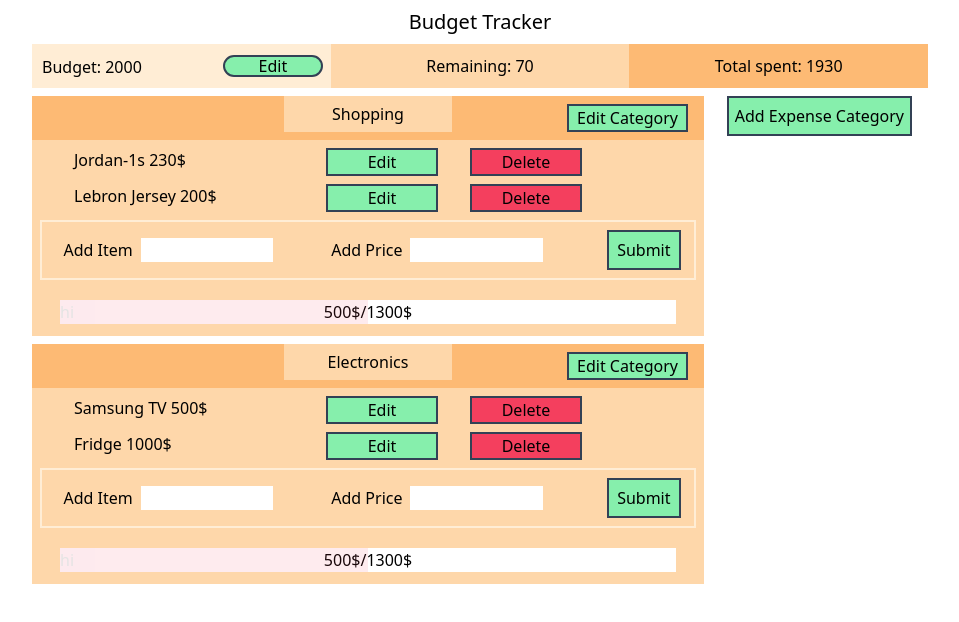
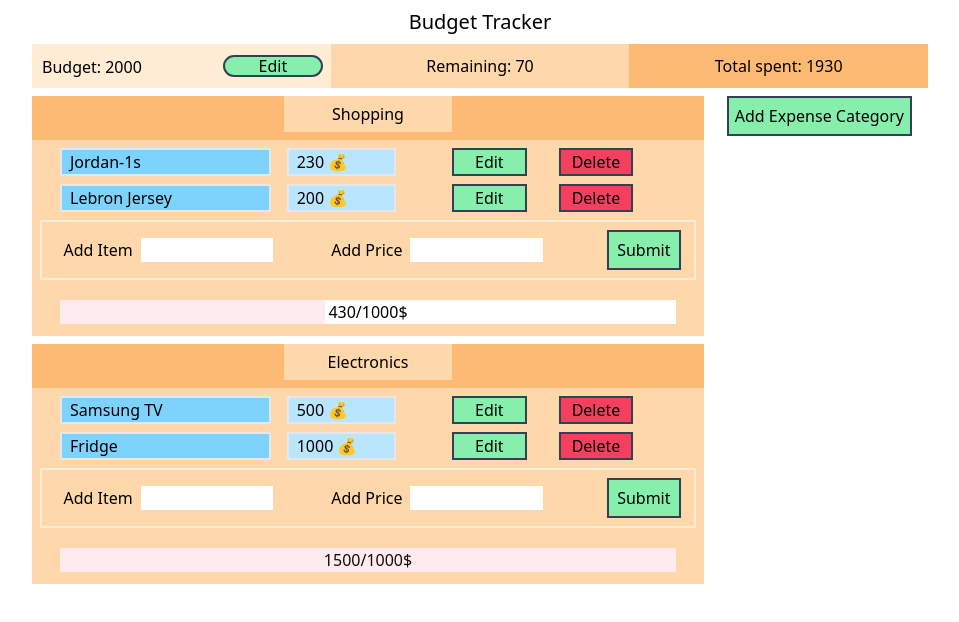
Before and after one commit to sw2003/BudgetApp, a React (Create React App) app: page / in a window 1280 px wide. Shown: the top 622 px of the page, without its empty margins (160-1119 px from the left). Built offline with nearby package versions, Linux system fonts and the light colour scheme; the HTML template or start-up script is replaced by a standard one.

Commit message:
edit delete buttons

```diff
--- a/package.json
+++ b/package.json
@@ -7,6 +7,7 @@
     "@testing-library/react": "^13.4.0",
     "@testing-library/user-event": "^13.5.0",
     "bootstrap": "^5.3.0",
+    "nanoid": "^4.0.2",
     "react": "^18.2.0",
     "react-dom": "^18.2.0",
     "react-icons": "^4.9.0",
--- a/src/App.js
+++ b/src/App.js
@@ -2,6 +2,7 @@ import React, { useState } from 'react';
 import Tab from './components/tab';
 import ExpenseCatagoryForm from './components/expenseCatagoryForm';
 import ExpenseCatItem from './components/expenseCatItem';
+
 
 const tabList = [
 	{ key: "tab-1", bg_color: "bg-orange-100", text: "Budget: " },
@@ -39,15 +40,62 @@ const App = ({Data}) => {
 	function addExpense(category, name, price){
 		for (let i = 0; i<data.length; i++){
 			if (data[i].Category === category){
+
 				let dataCopy = [...data];
 
 				let itemsList = data[i].Items;
 				itemsList.push({name: name, cost: price})
 
+				let num = parseFloat(price);
+				setTotalSpent(totalSpent + num);
+				setRemaining(remaining - num);
+
 				dataCopy[i].Items = itemsList
 
 				setData(dataCopy);
 			}
+		}
+	}
+
+	function updateEdits(category, name, amount, oldname){
+		for (let i = 0; i<data.length; i++){
+			if (data[i].Category === category){
+				for (let j = 0; j<data[i].Items.length; j++){
+					if (data[i].Items[j].name === oldname){
+						let arrayCopy = [...data];
+						let itemsList = data[i].Items;
+
+						let objectCopy = {...data[i].Items[j], name: name, cost: amount}
+						arrayCopy[i].Items[j] = objectCopy
+
+						setData(arrayCopy);
+					}
+				}
+			}
+		}
+	}
+
+	function deleteItem(category, name){
+		for (let i = 0; i<data.length; i++){
+			if (data[i].Category === category){
+				let arrayCopy = [...data];
+
+				let updatedItemsArray = data[i].Items.filter((obj)=>{
+					if (obj.name === name){
+
+						setRemaining(remaining + parseFloat(obj.cost));
+						setTotalSpent(totalSpent - parseFloat(obj.cost));
+
+						return false;
+					}
+					return true;
+				})
+
+				arrayCopy[i].Items = updatedItemsArray;
+
+				setData(arrayCopy);
+			}
+
 		}
 	}
 
@@ -72,9 +120,12 @@ const App = ({Data}) => {
 			key={obj.Category}
 			Category={obj.Category}
 			Items={obj.Items}
+			Limit={obj.Limit}
 			totalSpent={totalSpent}
 			setTotalSpent={setTotalSpent}
 			addExpense={addExpense}
+			updateEdits={updateEdits}
+			deleteItem={deleteItem}
 		/>
 	})
 
--- /dev/null
+++ b/src/components/editItemForm.js
@@ -0,0 +1,60 @@
+import React, { useState } from 'react';
+import { nanoid } from 'nanoid';
+
+
+export default function ExpenseEditForm(props) {
+    const [isEditing, setEditing] = useState(false);
+    const [itemName, setItemName] = useState('');
+    const [amount, setAmount] = useState('');
+    const [badAmount, setBadAmount] = useState(false);
+
+
+    function onChange(e, setter){
+        if (e.target.id === 'amount'){
+            if (isNaN(e.target.value)){
+                if (!badAmount){
+                    setBadAmount(true);
+                }
+            }
+            else{
+                if (badAmount){
+                    setBadAmount(false);
+                }
+            }
+        }
+        setter(e.target.value);
+    }
+
+    function onSubmit(e){
+        e.preventDefault();
+
+        props.updateEdits(props.category, itemName, amount, props.name);
+    }
+
+    return (
+        <div>
+            <div className='flex justify-around pt-2'>
+                <div className='w-1/2 flex justify-center align-center'>
+                    <div className='mr-2 pl-2 pr-2 w-full border-2 bg-sky-300'>{props.name}</div>
+                    <div className='ml-2 pl-2 pr-2 w-1/2 border-2 bg-sky-200'>{props.cost} 💰</div>
+                </div>
+                <div className='w-1/3'>
+                    <button onClick={() => setEditing(!isEditing)} className='bg-green-300 w-1/3 border-slate-700 border-2'>{isEditing ? 'Cancel' : 'Edit'}</button>
+                    <button onClick={() => props.deleteItem(props.category, props.name)}className='ml-8 bg-rose-500 w-1/3 border-slate-700 border-2'>Delete</button>
+                </div>
+            </div>
+
+            {
+                isEditing &&
+                <form onSubmit={(e)=> onSubmit(e)}>
+                    <div className='w-3/5 flex justify-around mt-2 ml-4'>
+                        <input type='text' placeholder='item name' className='inline-block w-1/2 pl-2 pl-2' value={itemName} onChange={(e)=>onChange(e, setItemName)}></input>
+                        <input type='text' placeholder='amount' className={`inline-block w-1/4 ${badAmount && 'text-rose-300'}`} value={amount} onChange={(e)=>onChange(e, setAmount)} id='amount'></input>
+                        <button className='bg-green-300 p-.5 border-2'>Submit</button>
+                    </div>
+                </form>
+            }
+
+        </div>
+    )
+}
--- a/src/components/expenseCatItem.js
+++ b/src/components/expenseCatItem.js
@@ -1,11 +1,39 @@
 import React, { useState } from 'react';
+import { nanoid } from 'nanoid';
+import ExpenseEditForm from './editItemForm';
+
 
 export default function ExpenseCatItem(props) {
+
+
+    function getBarData(){
+        const limit = props.Limit;
+
+        let counter = 0;
+        for (let i = 0; i<props.Items.length; i++){
+            let cost = parseFloat(props.Items[i].cost);
+            counter += cost;
+        }
+
+        const percent = Math.floor((counter/limit) * 100);
+
+        return [percent, counter];
+    }
+
+    const percent = getBarData()[0];
+    const count = getBarData()[1];
+
+
+
+    const [barStyle, setBarStyle] = useState({width: `${percent >= 100 ? '100': percent}%`})
+
     const [submitValid, setSubmitValid] = useState(true);
     const [addPriceValid, setAddPriceValid] = useState(true);
     const [addPrice, setAddPrice] = useState("");
 
     const [AddItemText, setAddItemText] = useState("");
+
+    const [counter, setCounter] = useState(count);
 
     function onChange(e, state, setterValid, setterValue){
         if (setterValid){
@@ -27,25 +55,29 @@ export default function ExpenseCatItem(props) {
         e.preventDefault();
 
         if (AddItemText !== '' && addPriceValid){
+            setSubmitValid(true);
             props.addExpense(props.Category, AddItemText, addPrice);
+            setAddItemText('');
+            setAddPrice('');
+
+            setCounter(getBarData()[1]);
+
+
+            setBarStyle({width: `${percent>=100 ? '100': getBarData()[0]}%`});
+        }
+        else{
+            setSubmitValid(false);
         }
     }
 
     const items = props.Items.map((obj) => {
         return (
-            <div key={obj.name} className='flex justify-around pt-2'>
-                <p className='inline-block w-1/4'>{obj.name} {obj.cost}$</p>
-                <div className='w-1/2'>
-                    <button className='bg-green-300 w-1/3 border-slate-700 border-2'>Edit</button>
-                    <button className='ml-8 bg-rose-500 w-1/3 border-slate-700 border-2'>Delete</button>
-                </div>
-            </div>
+            <ExpenseEditForm key={`${nanoid()}`} name={obj.name} cost={obj.cost} category={props.Category} updateEdits={props.updateEdits} deleteItem={props.deleteItem}></ExpenseEditForm>
         )
     })
 
     return (
         <div className="w-3/4 bg-orange-300 mt-2 relative">
-            <button className='absolute right-0 top-0 mr-4 mt-2 pl-2 pr-2 bg-green-300 border-2 border-slate-700'>Edit Category</button>
             <h1 className="bg-orange-200 w-1/4 mx-auto text-center py-1.5">{props.Category}</h1>
             <div className="w-full bg-orange-200 mt-2">
                 <ul>
@@ -67,10 +99,10 @@ export default function ExpenseCatItem(props) {
                     </div>
                     <button className='border-2 bg-green-300 border-slate-700 pl-2 pr-2 pt-.5 pb-.5'>Submit</button>
                 </form>
-                <div className='w-full w-full h-12 flex items-center justify-center mt-2'>
+                <div className='w-full w-full h-12 flex items-center justify-center mt-2 max-h-12'>
                     <div className='w-11/12	h-11/12 bg-white relative'>
-                        <p className='w-1/4 mx-auto text-center'>500$/1300$</p>
-                        <div className='w-1/2 h-full bg-black absolute top-0 left-0 opacity-10 bg-rose-500'>hi</div>
+                        <p className='w-1/4 mx-auto text-center'>{`${counter}/${props.Limit}$`}</p>
+                        <div className='h-full bg-black absolute top-0 left-0 opacity-10 bg-rose-500' style={barStyle}></div>
                     </div>
                 </div>
             </div>
--- a/src/index.js
+++ b/src/index.js
@@ -9,15 +9,16 @@ const Data =[
         Items: [
             {name: "Jordan-1s", cost: 230},
             {name: "Lebron Jersey", cost: 200}
-        ]
+        ],
+        Limit: 1000
     },
     {
         Category: "Electronics",
         Items: [
             {name: "Samsung TV", cost: 500},
             {name: "Fridge", cost: 1000}
-        ]
-
+        ],
+        Limit: 1000
     }
 ]
 
```
Also changed, not shown: 1 other file (tests, documents, lock files or other folders).
